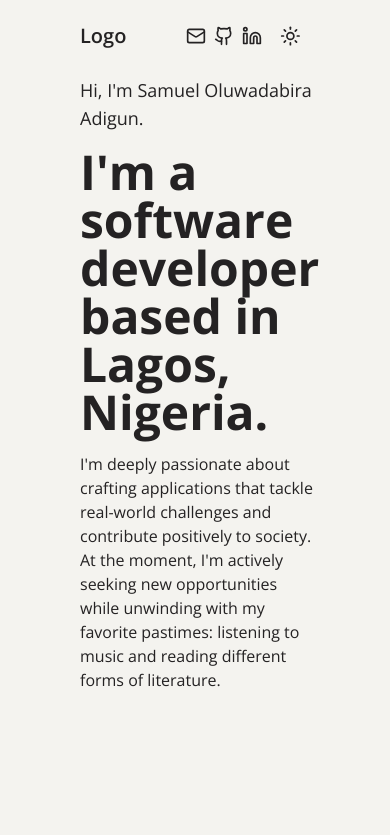
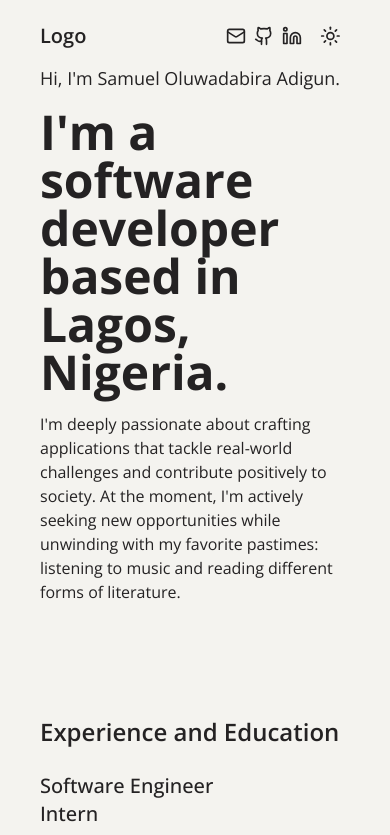
Before and after one commit to Asonance11/me, a Next.js app: page / in a window 390 px wide. Shown: the top 835 px of the page. Built offline with nearby package versions, Linux system fonts and the light colour scheme.

Commit message:
Responsiveness

```diff
--- a/app/layout.tsx
+++ b/app/layout.tsx
@@ -9,12 +9,14 @@ const font = FontSans({ subsets: ["latin"], variable: "--font-sans" });
 
 export const metadata: Metadata = {
   title: "Adigun Samuel",
-  description: "I am a passionate software developer with experience in building web applications",
-  openGraph:{
+  description:
+    "I am a passionate software developer with experience in building web applications",
+  openGraph: {
     title: "Oluwadabira",
     description: "My personal website",
-    images: "https://i.pinimg.com/564x/c9/ce/dd/c9ceddddbf63b2aea6fbb81e671a40fe.jpg"
-  }
+    images:
+      "https://i.pinimg.com/564x/c9/ce/dd/c9ceddddbf63b2aea6fbb81e671a40fe.jpg",
+  },
 };
 
 export default function RootLayout({
@@ -26,7 +28,7 @@ export default function RootLayout({
     <html lang="en" suppressHydrationWarning>
       <body
         className={cn(
-          "min-h-screen bg-background font-sans antialiased bg-[#F4F3EF] dark:bg-[#121212] dark:text-zinc-300 text-[#242223] px-20",
+          "min-h-screen bg-background font-sans antialiased bg-[#F4F3EF] dark:bg-[#121212] dark:text-zinc-300 text-[#242223] px-10 md:px-20",
           font.variable,
         )}
       >
--- a/app/page.tsx
+++ b/app/page.tsx
@@ -5,7 +5,7 @@ import Footer from "@/components/custom/Footer";
 
 export default function Home() {
   return (
-    <main>
+    <main className="max-w-screen-xl">
       <PersonalInfo />
       <ExperienceAndEducation />
       <Projects />
--- a/components/custom/Navbar.tsx
+++ b/components/custom/Navbar.tsx
@@ -1,12 +1,12 @@
-import Link from 'next/link';
-import React from 'react';
-import Logo from './Logo';
-import { Github, Linkedin, Mail } from 'lucide-react';
-import { ThemeToggle } from './theme-toggle';
+import Link from "next/link";
+import React from "react";
+import Logo from "./Logo";
+import { Github, Linkedin, Mail } from "lucide-react";
+import { ThemeToggle } from "./theme-toggle";
 
 const Navbar = () => {
   return (
-    <nav className="w-full sticky flex items-center justify-between py-4">
+    <nav className="w-full flex items-center justify-between py-4">
       <Link href="/">
         <Logo />
       </Link>
--- a/components/custom/experience-and-education.tsx
+++ b/components/custom/experience-and-education.tsx
@@ -21,7 +21,7 @@ const fadeInAnimationVariant = {
 
 const ExperienceAndEducation = () => {
   return (
-    <section className="mt-20 min-h-[50vh]">
+    <section className="mt-0 md:mt-20 min-h-[50vh]">
       <Reveal>
         <h1 className="text-2xl dark:text-[#E3E3E3] font-semibold">
           Experience and Education
--- a/components/custom/personal-info.tsx
+++ b/components/custom/personal-info.tsx
@@ -4,7 +4,7 @@ import Reveal from "@/components/utils/Reveal";
 const PersonalInfo = () => {
   return (
     <Reveal>
-      <section className="min-h-screen flex items-center mt-[-150px]">
+      <section className="min-h-screen flex items-center mt-[-200px] md:mt-[-150px]">
         <div className="lg:max-w-[65%] mt-20">
           <h4 className="text-lg">Hi, I&apos;m Samuel Oluwadabira Adigun.</h4>
           <h2 className="mt-4 text-5xl font-bold dark:text-[#E3E3E3]">
--- a/components/custom/projects.tsx
+++ b/components/custom/projects.tsx
@@ -24,7 +24,7 @@ const Projects = () => {
     <section className="mt-20 min-h-[50vh]">
       <h1 className="text-2xl dark:text-[#E3E3E3] font-semibold">Projects</h1>
 
-      <div className="grid grid-cols-2 gap-4 mt-6">
+      <div className="flex flex-col md:grid md:grid-cols-2 gap-4 mt-6">
         {projects.map((project, index) => (
           <motion.div
             key={index}
```
